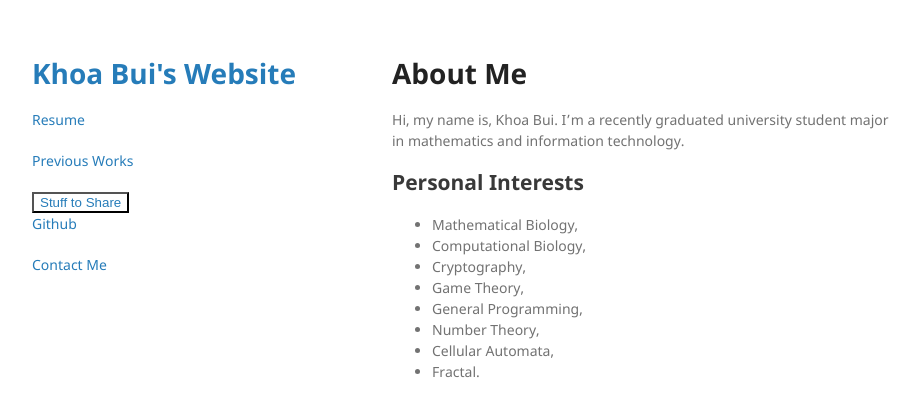
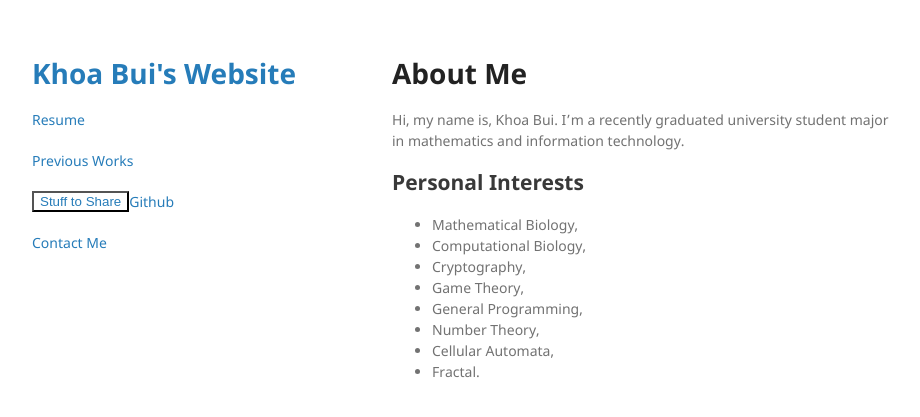
Before and after one commit to khoabuiv/khoabuiv.github.io, a Jekyll site: the page built from index.md, in a window 1280 px wide. Shown: the top 417 px of the page, without its empty margins (178-1098 px from the left). Built offline with Jekyll 4.4.1, drawn with Linux system fonts in a browser that asks for light colours; our own code applies the rules of GitHub Pages for plain Markdown files.

Commit message:
Update jekyll-theme-minimal.scss

```diff
--- a/_sass/jekyll-theme-minimal.scss
+++ b/_sass/jekyll-theme-minimal.scss
@@ -131,6 +131,8 @@
   color: #267CB9;
   display:inline;
   position: static;
+  -webkit-font-smoothing:subpixel-antialiased;
+  float: left;
 }
 
 header .dropdown {
```
